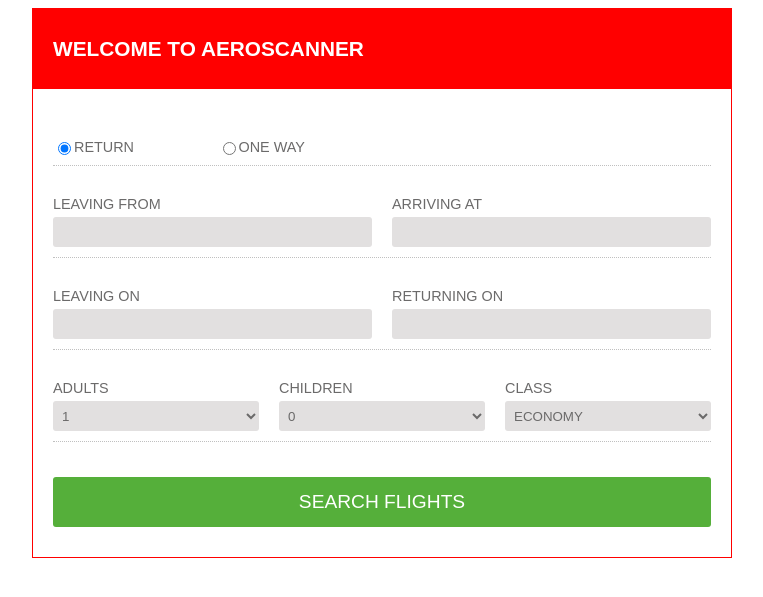
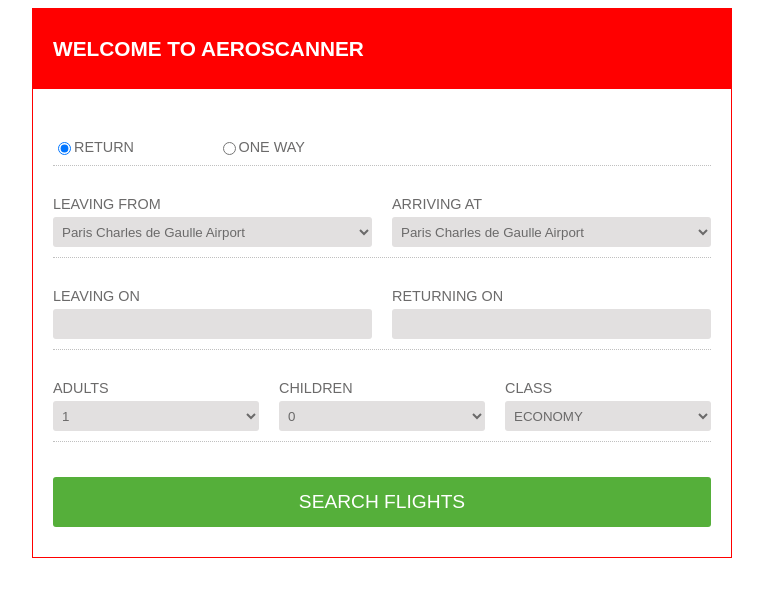
Before and after one commit to ankitoscar/aero-scanner, a Django app: page / in a window 1280 px wide. Shown: the top 597 px of the page, without its empty margins (258-1021 px from the left). Run offline with Django 3.2, Linux system fonts and the light colour scheme.

Commit message:
Added Dropdown menu feature

```diff
--- a/app/templates/home/homepage.html
+++ b/app/templates/home/homepage.html
@@ -33,13 +33,23 @@
             <!-- FROM/TO -->
             <div id="flight-depart">
               <div class="info-box">
-                <label for="">LEAVING FROM</label>
-                <input type="text" id="dep-from" />
+                <label for="airport">LEAVING FROM</label>
+                <select name="airport" id="dep-from">
+                    <option value="CDG">Paris Charles de Gaulle Airport</option>
+                    <option value="LHR">London Heathrow Airort</option>
+                    <option value="SIN">Changi Intl' Airport</option>
+                    <option value="JFK">New York John F. Kennedy Airport</option>
+                </select>
                 <div id="depart-res"></div>
               </div>
               <div class="info-box" id="arrive-box">
-                <label for="">ARRIVING AT</label>
-                <input type="text" id="dep-to" />
+                <label for="airport">ARRIVING AT</label>
+                <select name="airport" id="dep-to">
+                  <option value="CDG">Paris Charles de Gaulle Airport</option>
+                  <option value="LHR">London Heathrow Airort</option>
+                  <option value="SIN">Changi Intl' Airport</option>
+                  <option value="JFK">New York John F. Kennedy Airport</option>
+              </select>
                 <div id="arrive-res"></div>
               </div>
             </div>
```
